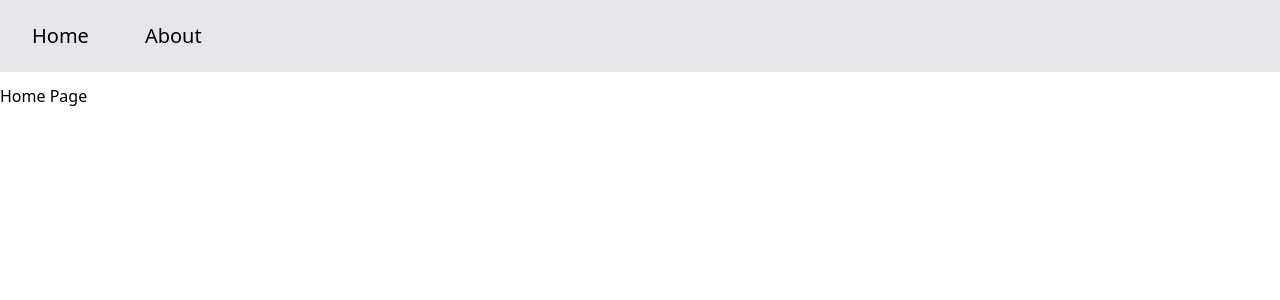
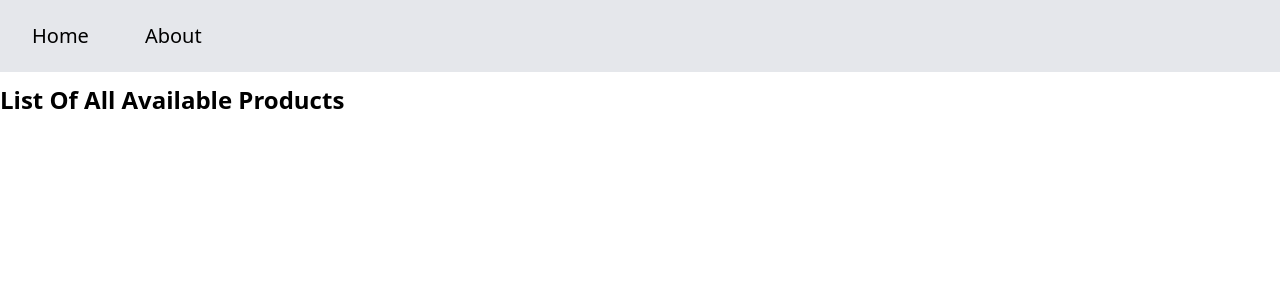
Before and after one commit to Alireza-WebDeveloper/ReactQuery-Dashboard, a React (Vite) app: page / in a window 1280 px wide. Shown: the top 300 px of the page. Built offline with nearby package versions, Linux system fonts and the light colour scheme; data requests are answered from the project's data file.

Commit message:
(Add):<-Product Component->

```diff
--- /dev/null
+++ b/src/Components/Product/index.tsx
@@ -0,0 +1,20 @@
+import React from 'react';
+import { ProductState } from '../../Model/Product';
+
+interface ProductProps {
+  products?: ProductState[];
+}
+
+const Product: React.FC<ProductProps> = ({ products }) => {
+  return (
+    <div className="flex flex-col space-y-5">
+      <section>
+        <h1 className="text-2xl font-bold capitalize">
+          List of all available products
+        </h1>
+      </section>
+    </div>
+  );
+};
+
+export default Product;
--- a/src/Hook/useGetProduct/index.tsx
+++ b/src/Hook/useGetProduct/index.tsx
@@ -2,11 +2,10 @@ import { useQuery } from '@tanstack/react-query';
 import { asyncGetProduct } from '../../StateManagment/Service/Product';
 
 const useGetProduct = () => {
-  const { data, status, error } = useQuery({
+  const { data, status } = useQuery({
     queryKey: ['product'],
     queryFn: asyncGetProduct,
   });
-
   return { data, status };
 };
 
--- a/src/Pages/Home/index.tsx
+++ b/src/Pages/Home/index.tsx
@@ -1,3 +1,4 @@
+import Product from '../../Components/Product';
 import Error from '../../Components/Ui/Error';
 import Spinner from '../../Components/Ui/Spinner';
 import useGetProduct from '../../Hook/useGetProduct';
@@ -6,8 +7,11 @@ const HomePage = () => {
   const { data, status } = useGetProduct();
   if (status === 'loading') return <Spinner />;
   if (status === 'error') return <Error />;
-  console.log(data);
-  return <div className="flex space-x-4">home page</div>;
+  return (
+    <div className="grid grid-cols-1">
+      <Product products={data} />
+    </div>
+  );
 };
 
 export default HomePage;
--- a/src/Pages/Layout/index.tsx
+++ b/src/Pages/Layout/index.tsx
@@ -5,7 +5,7 @@ const Layout = () => {
   return (
     <>
       <Header />
-      <main className="mt-3">{<Outlet />}</main>
+      <main className="mt-3 mx-auto container">{<Outlet />}</main>
     </>
   );
 };
--- a/src/StateManagment/Service/Product.tsx
+++ b/src/StateManagment/Service/Product.tsx
@@ -1,9 +1,9 @@
 import { ProductState } from '../../Model/Product';
 import BaseApi from '../Base';
 
-const asyncGetProduct = async (): Promise<ProductState> => {
+const asyncGetProduct = async (): Promise<ProductState[]> => {
   try {
-    const response = await BaseApi.get<ProductState>('/product');
+    const response = await BaseApi.get<ProductState[]>('/product');
     return response.data;
   } catch (error: any) {
     throw new Error(error.message);
```
